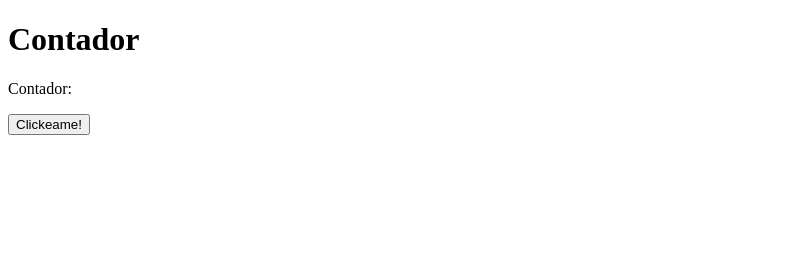
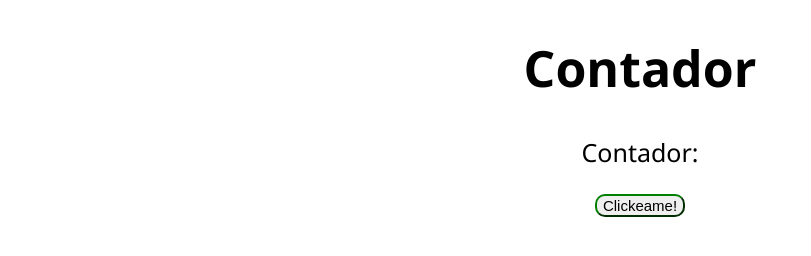
Before and after one commit to matiasbastidas/contador, a plain HTML site: page index.html in a window 1280 px wide. Shown: the whole page, without its empty margins (0-811 px from the left). Drawn offline with Linux system fonts and the light colour scheme.

Commit message:
readme y css

```diff
--- a/index.html
+++ b/index.html
@@ -1,12 +1,18 @@
 <!DOCTYPE html>
-<html>
+<html lang="en">
 <head>
+    <meta charset="UTF-8">
+    <meta http-equiv="X-UA-Compatible" content="IE=edge">
+    <meta name="viewport" content="width=device-width, initial-scale=1.0">
     <title>Contador</title>
+    <link rel="stylesheet" href="style.css">
 </head>
 <body>
-    <h1>Contador</h1>
-    <p>Contador: <a id="contadorClicks"></a></p>
-    <button type="button" onclick="onClick();">Clickeame!</button>
+        <div class="container">
+        <h1>Contador</h1>
+        <p>Contador: <a id="contadorClicks"></a></p>
+        <button type="button" onclick="onClick();">Clickeame!</button>
+    </div>
     <script src="main.js"></script>
 </body>
 </html>
--- /dev/null
+++ b/style.css
@@ -0,0 +1,18 @@
+.container {
+    text-align: center;
+    font-family: 'Segoe UI', Tahoma, Geneva, Verdana, sans-serif;
+}
+
+h1 {
+    font-size: 50px;
+}
+
+p {
+    font-size: 25px;
+}
+
+button {
+    border-color: green;
+    font-size: 15px;
+    border-radius: 10px;
+}
```
Also changed, not shown: 1 other file.
